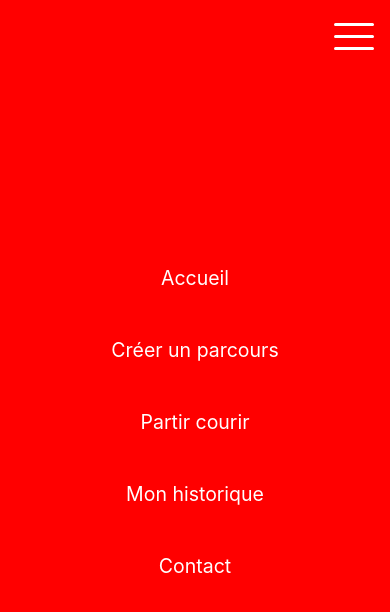
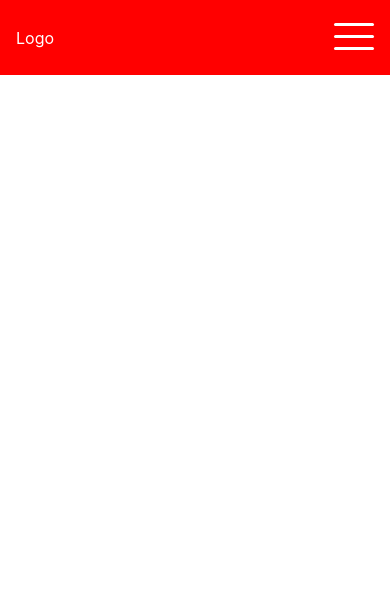
Before and after one commit to ComicScrip/lyon-react-mars22-p2g4, a React (Create React App) app: page / in a window 390 px wide. Shown: the top 612 px of the page. Built offline with nearby package versions, Linux system fonts and the light colour scheme.

Commit message:
nav bar ok

```diff
--- a/src/components/Header.css
+++ b/src/components/Header.css
@@ -35,12 +35,18 @@
     justify-content: center;
     align-items: center;
     position: fixed;
-    left: 0;
-    right: 0;
+    right: -100vw;
     bottom: 0;
     height: 100vh;
     padding: 2rem;
+    visibility: hidden;
     background-color: red;
+  }
+
+  .show-nav .navbar_links {
+    width: 100vw;
+    right: 0;
+    visibility: visible;
   }
 
   .navbar_link {
--- a/src/components/Header.js
+++ b/src/components/Header.js
@@ -1,9 +1,13 @@
-import React from 'react';
+import React, { useState } from 'react';
 import './Header.css';
 
 function Header() {
+  const [showLinks, setShowLinks] = useState(false);
+  const handleShowLinks = () => {
+    setShowLinks(!showLinks);
+  };
   return (
-    <nav className="navbar">
+    <nav className={`navbar ${showLinks ? 'show-nav' : 'hide-nav'}`}>
       <div className="navbar_logo">Logo</div>
       <ul className="navbar_links">
         <li className="navbar_items">
@@ -11,7 +15,6 @@ function Header() {
             Accueil
           </a>
         </li>
-
         <li className="navbar_items">
           <a href="/" className="navbar_link">
             Créer un parcours
@@ -36,7 +39,7 @@ function Header() {
           </a>
         </li>
       </ul>
-      <button type="button" className="navbar_burger">
+      <button type="button" className="navbar_burger" onClick={handleShowLinks}>
         <span className="burger_bar" />
       </button>
     </nav>
```
